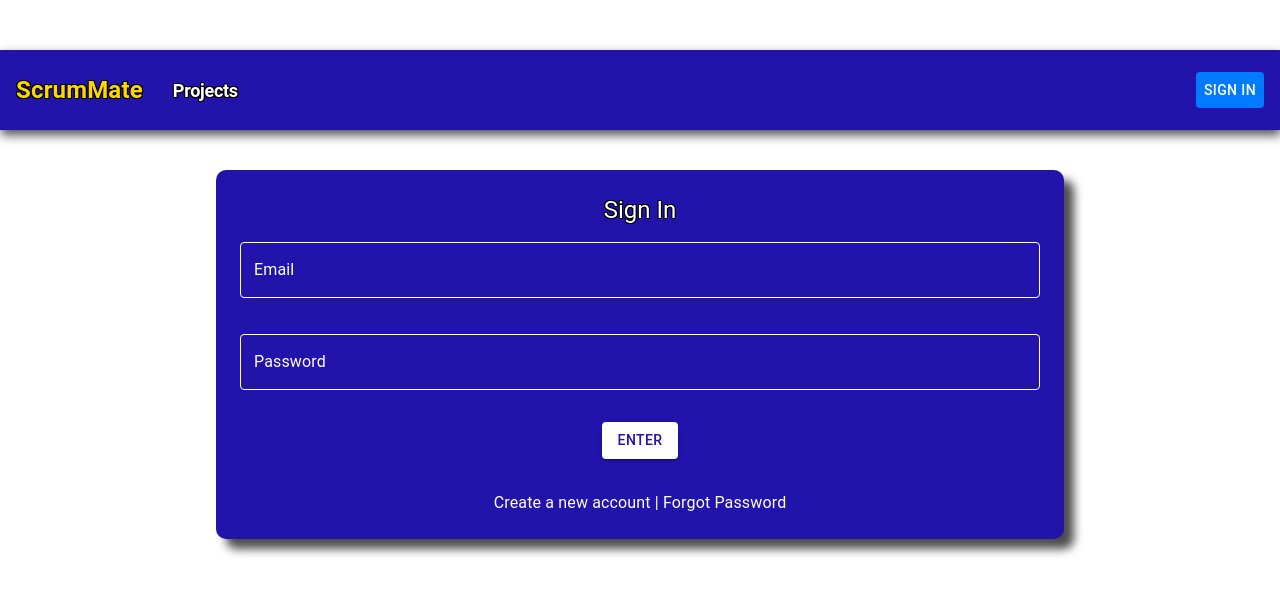
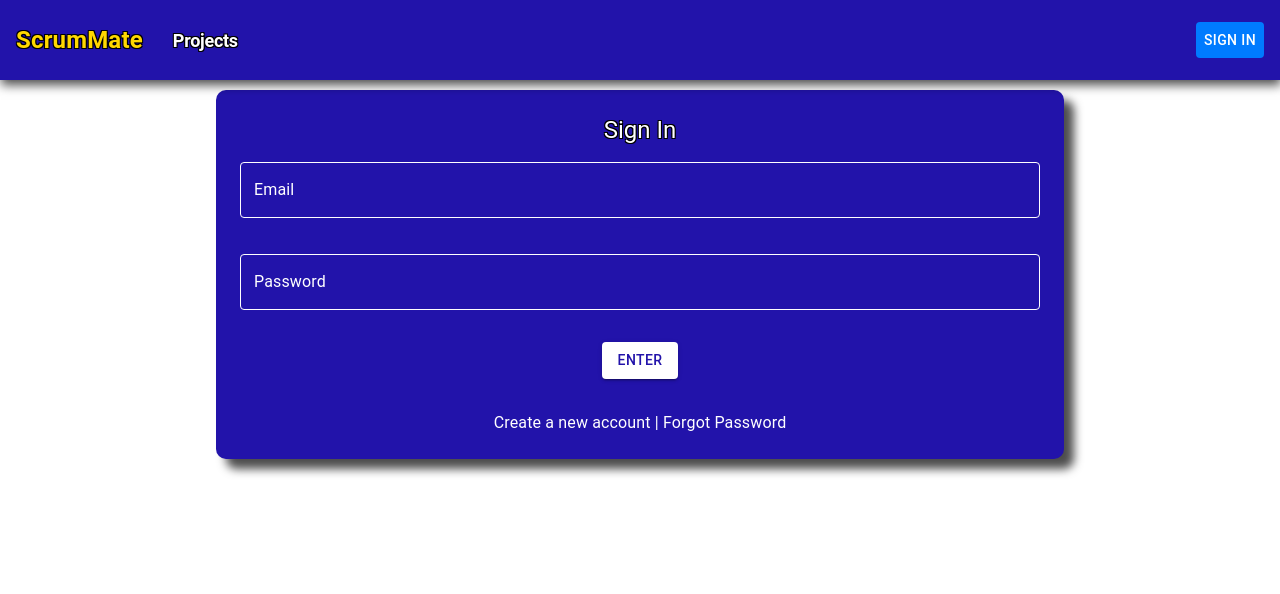
Before and after one commit to adhocmaster/ScrumMate, a React (Create React App) app in the folder frontend/: page / in a window 1280 px wide. Shown: the top 594 px of the page. Built offline with nearby package versions, Linux system fonts and the light colour scheme.

Commit message:
switch position from static to absolute so there is not white above it

```diff
--- a/frontend/src/Components/Navbar.jsx
+++ b/frontend/src/Components/Navbar.jsx
@@ -11,7 +11,7 @@ const Navbar = ({ isLoggedIn, onSignOut }) => {
 
   return (
     <div>
-      <AppBar position="static" sx={{
+      <AppBar position="absolute" sx={{
           backgroundColor: 'rgb(34, 19, 170)',
           padding: '8px 16px',
           boxShadow: '1px 5px 10px rgba(0, 0, 0, 0.7)'
```
